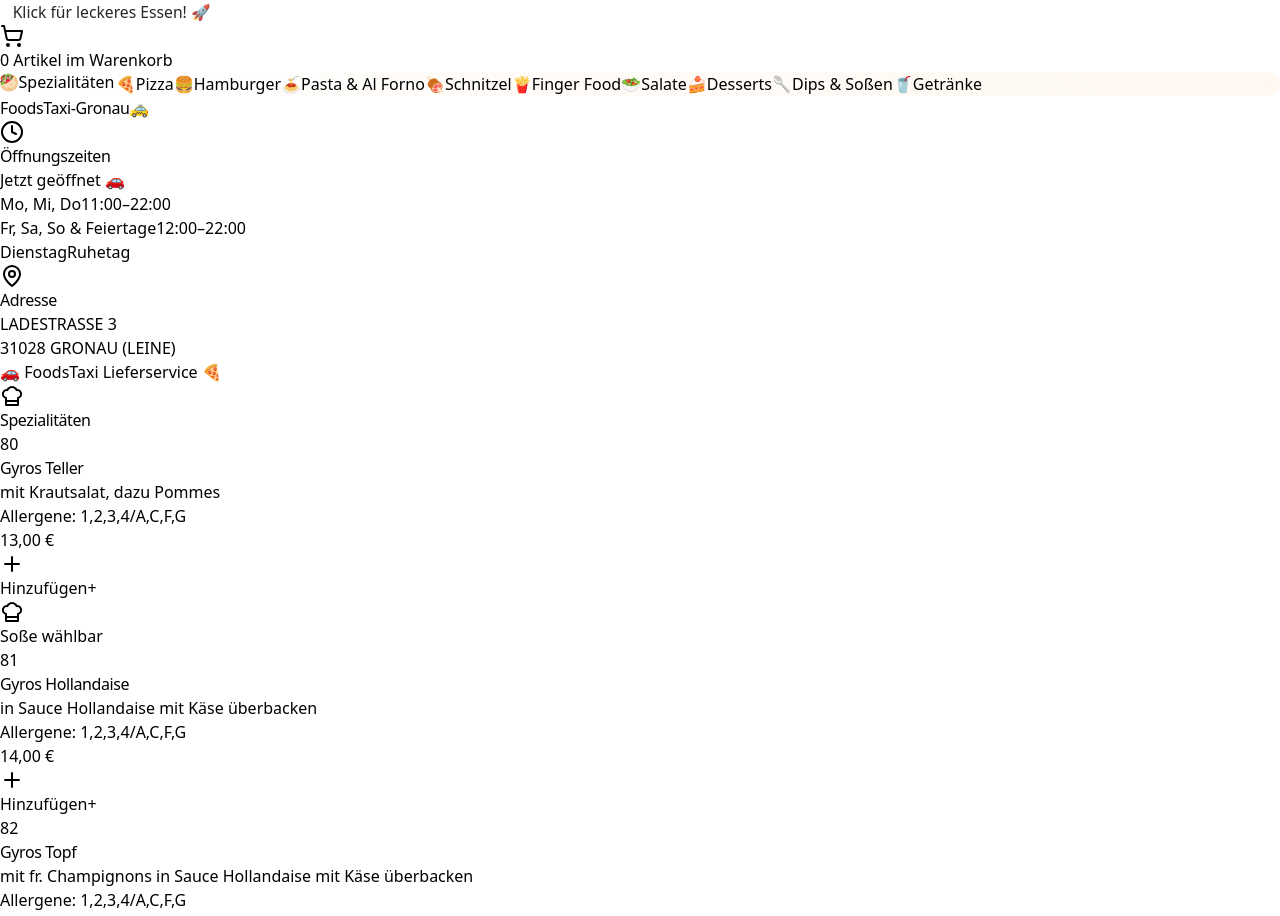
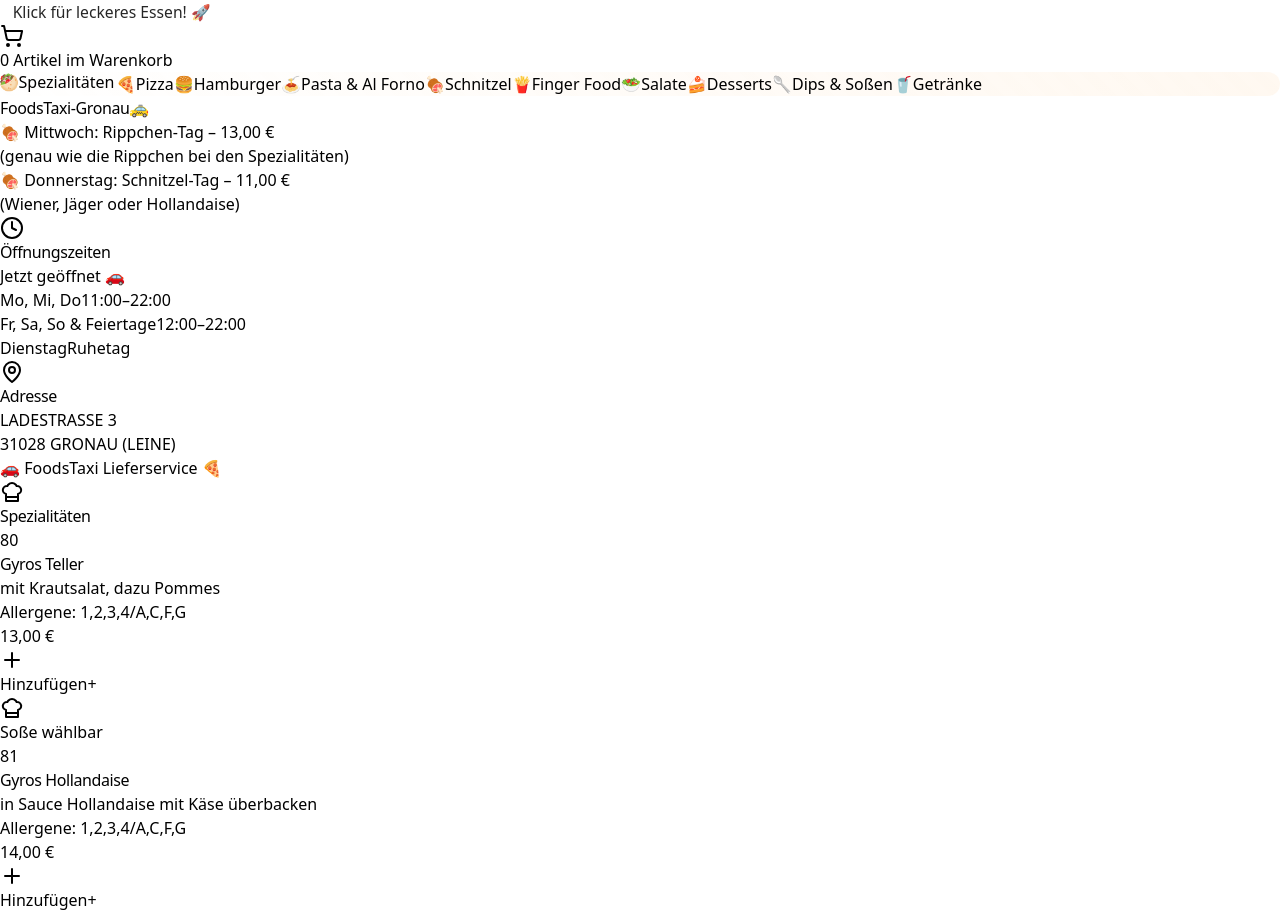
Before and after one commit to ecoezer/foodtaxi, a React (Vite) app: page / in a window 1280 px wide. Shown: the part 1328-2244 px from the top of the page. Built offline with nearby package versions, Linux system fonts and the light colour scheme.

Commit message:
Add Wednesday and Thursday special offers

```diff
--- a/src/components/Header.tsx
+++ b/src/components/Header.tsx
@@ -189,6 +189,26 @@ const Header: React.FC = memo(() => {
           </span>
         </h1>
 
+        {/* Special Day Offers */}
+        <div className='mb-6 text-center space-y-2'>
+          <div className='bg-gradient-to-r from-orange-100 to-yellow-100 border-2 border-orange-300 rounded-lg p-3 shadow-sm'>
+            <p className='text-sm font-semibold text-orange-800 mb-1'>
+              🍖 Mittwoch: Rippchen-Tag – 13,00 €
+            </p>
+            <p className='text-xs text-orange-700'>
+              (genau wie die Rippchen bei den Spezialitäten)
+            </p>
+          </div>
+          <div className='bg-gradient-to-r from-blue-100 to-indigo-100 border-2 border-blue-300 rounded-lg p-3 shadow-sm'>
+            <p className='text-sm font-semibold text-blue-800 mb-1'>
+              🍖 Donnerstag: Schnitzel-Tag – 11,00 €
+            </p>
+            <p className='text-xs text-blue-700'>
+              (Wiener, Jäger oder Hollandaise)
+            </p>
+          </div>
+        </div>
+
         <div className='w-full grid grid-cols-1 sm:grid-cols-2 gap-3 max-w-xl'>
           <OpeningHoursCard data={memoizedOpeningHours} />
           <AddressCard />
```
